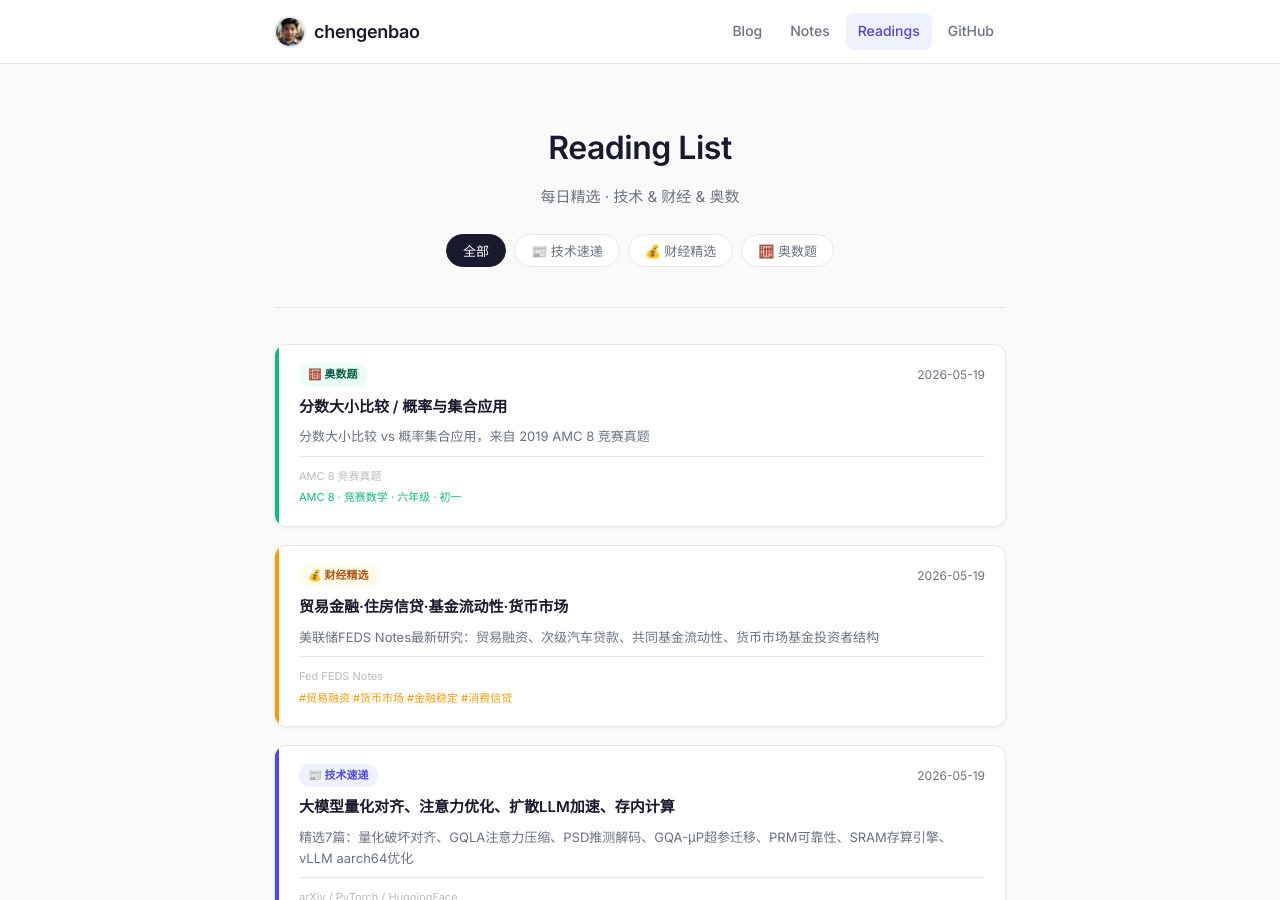
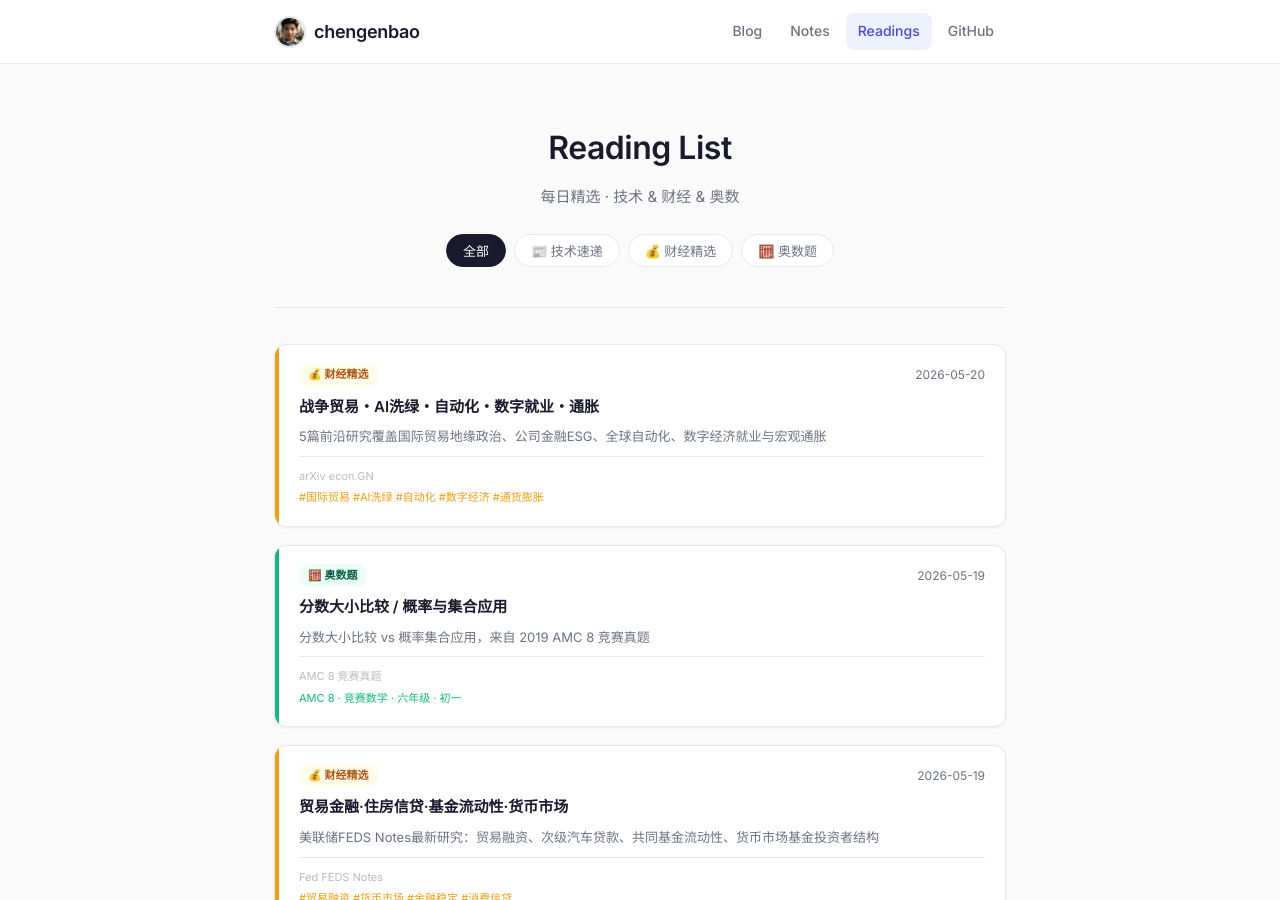
Before and after one commit to chengenbao/chengenbao.github.io, a Jekyll site: the page built from reading-list/index.md, in a window 1280 px wide and 900 px high. Built offline with Jekyll 4.4.1, drawn with Linux system fonts in a browser that asks for light colours.

Commit message:
update index with finance daily 2026-05-20

```diff
--- a/reading-list/index.md
+++ b/reading-list/index.md
@@ -18,6 +18,22 @@ permalink: /reading-list/
   </div>
 
   <div class="rl-grid">
+<a class="rl-card finance" href="/reading-list/2026-05-20-finance-daily/">
+  <div class="rl-accent"></div>
+  <div class="rl-body">
+    <div class="rl-top">
+      <span class="rl-badge finance">💰 财经精选</span>
+      <time>2026-05-20</time>
+    </div>
+    <h2>战争贸易・AI洗绿・自动化・数字就业・通胀</h2>
+    <p>5篇前沿研究覆盖国际贸易地缘政治、公司金融ESG、全球自动化、数字经济就业与宏观通胀</p>
+    <div class="rl-meta">
+      <span class="rl-source">arXiv econ.GN</span>
+      <span class="rl-tags">#国际贸易 #AI洗绿 #自动化 #数字经济 #通货膨胀</span>
+    </div>
+  </div>
+</a>
+
 <a class="rl-card math" href="/reading-list/2026-05-19-math/"><div class="rl-accent"></div><div class="rl-body"><div class="rl-top"><span class="rl-badge math">🧮 奥数题</span><time>2026-05-19</time></div><h2>分数大小比较 / 概率与集合应用</h2><p>分数大小比较 vs 概率集合应用，来自 2019 AMC 8 竞赛真题</p><div class="rl-meta"><span class="rl-source">AMC 8 竞赛真题</span><span class="rl-tags">AMC 8 · 竞赛数学 · 六年级 · 初一</span></div></div></a>
 <a class="rl-card finance" href="/reading-list/2026-05-19-finance-daily/">
   <div class="rl-accent"></div>
```
